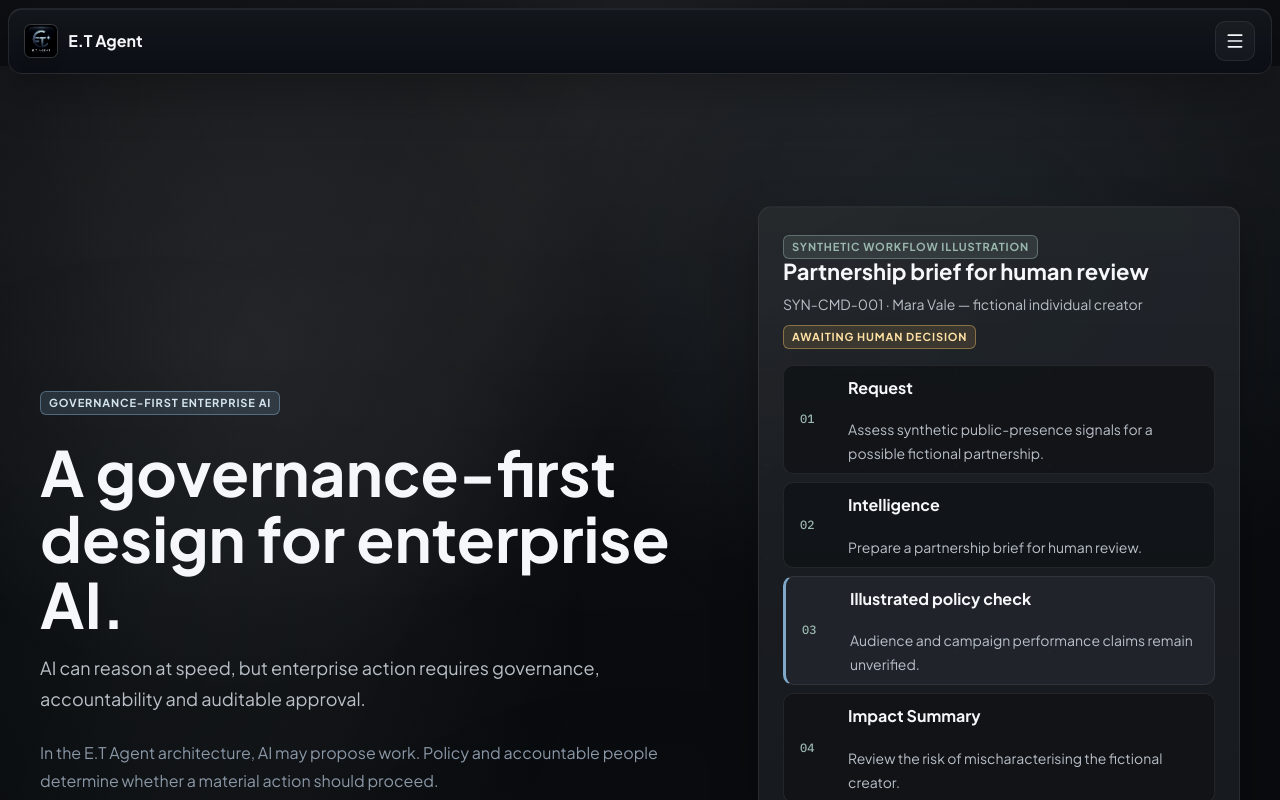
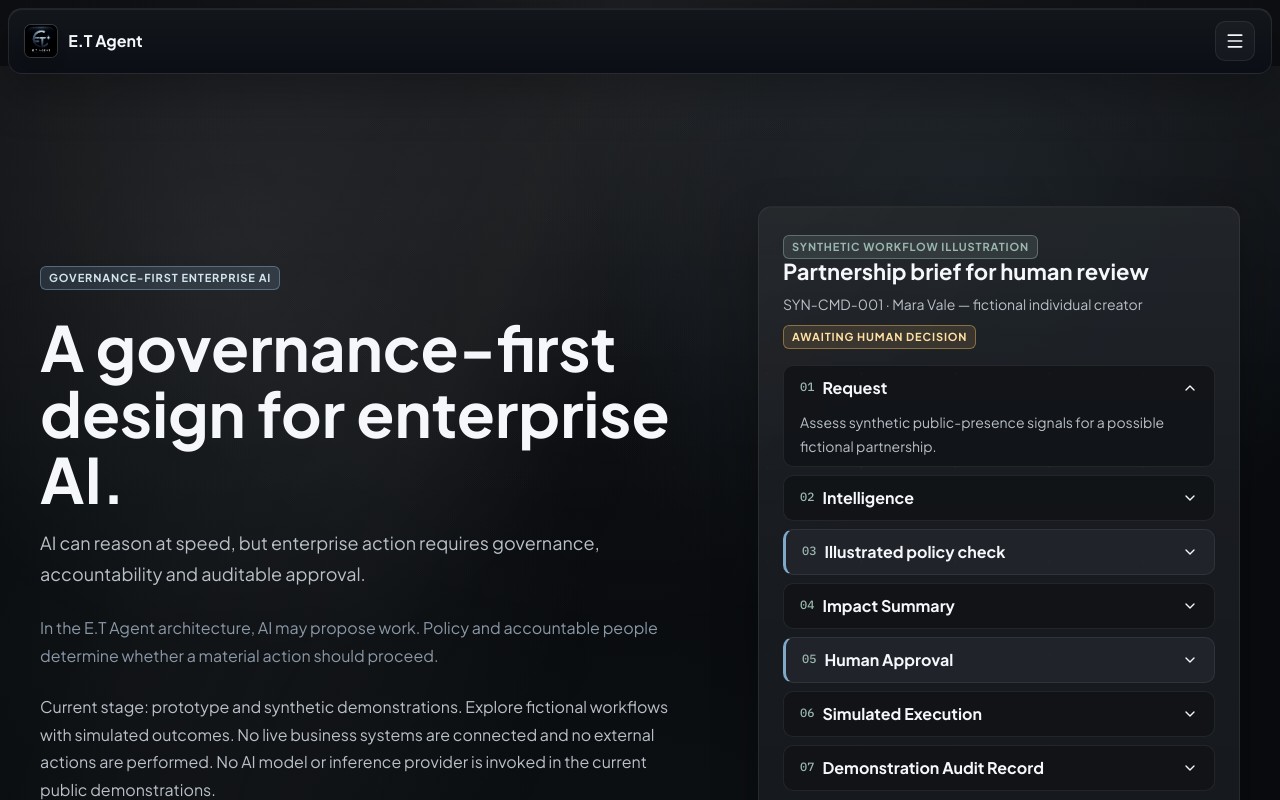
Before and after one commit to ermyg1/etagent-website, a React (Vite) app: page / in a window 1280 px wide. Shown: the top 800 px of the page. Built offline with nearby package versions, Linux system fonts and the light colour scheme.

Commit message:
feat: add interactive governance hero checkpoints

```diff
--- a/src/App.css
+++ b/src/App.css
@@ -504,11 +504,6 @@
 }
 
 .workflow-preview__item {
-  display: grid;
-  grid-template-columns: 48px minmax(0, 1fr);
-  align-items: center;
-  min-height: 52px;
-  padding: var(--space-sm) var(--space-md);
   border: 1px solid var(--color-border);
   border-radius: var(--radius-lg);
   background: color-mix(in srgb, var(--color-background-raised) 82%, transparent);
@@ -519,8 +514,31 @@
   background: var(--color-surface-elevated);
 }
 
+.workflow-preview__control {
+  display: grid;
+  grid-template-columns: auto minmax(0, 1fr) auto;
+  align-items: center;
+  gap: var(--space-sm);
+  width: 100%;
+  min-width: 44px;
+  min-height: 44px;
+  padding: var(--space-sm) var(--space-md);
+  border: 0;
+  border-radius: inherit;
+  background: transparent;
+  color: var(--color-text-strong);
+  text-align: start;
+}
+
+.workflow-preview__control:focus-visible {
+  outline: 3px solid var(--color-focus);
+  outline-offset: -3px;
+}
+
 .workflow-preview__detail {
   margin: 0;
+  padding: 0 var(--space-md) var(--space-sm);
+  overflow-wrap: anywhere;
   color: var(--color-text);
   font-size: var(--type-small);
   line-height: var(--line-body);
@@ -3217,12 +3235,6 @@
     padding: var(--space-lg);
   }
 
-  .workflow-preview__item {
-    grid-template-columns: 40px minmax(0, 1fr);
-    min-height: 48px;
-    padding-inline: var(--space-sm);
-  }
-
   .enterprise-trust__header {
     margin-bottom: var(--space-xl);
   }
--- a/src/App.tsx
+++ b/src/App.tsx
@@ -34,7 +34,7 @@ import { InteractiveGovernanceDemoPage } from './features/governance-demo'
 import { DeliveryExceptionDemoPage } from './features/delivery-exception-demo'
 import { FraudReimbursementDemoPage } from './features/fraud-reimbursement-demo'
 import { CommandCentreDemoPage } from './features/command-centre-demo'
-import { initialWorkItems } from './features/command-centre-demo/data'
+import { GovernanceCasePreview } from './features/command-centre-demo/components/GovernanceCasePreview'
 import { UseCasesPage } from './features/use-cases'
 import { followSectionLink } from './utils/scroll'
 
@@ -106,17 +106,6 @@ const notFoundMetadata: PageMetadata = {
   title: 'Page Not Found | E.T Agent',
   description: 'This page is unavailable. Return to the homepage or check document availability.',
 }
-
-const previewCase = initialWorkItems[0]
-const workflowPreview = [
-  { label: 'Request', detail: previewCase.request },
-  { label: 'Intelligence', detail: previewCase.recommendation },
-  { label: 'Illustrated policy check', detail: 'Audience and campaign performance claims remain unverified.', gate: true },
-  { label: 'Impact Summary', detail: 'Review the risk of mischaracterising the fictional creator.' },
-  { label: 'Human Approval', detail: previewCase.requiredDecision, gate: true },
-  { label: 'Simulated Execution' },
-  { label: 'Demonstration Audit Record' },
-]
 
 const enterpriseTrustPrinciples = [
   {
@@ -1790,40 +1779,7 @@ function App() {
             </div>
           </Stack>
 
-          <Card
-            aria-labelledby="workflow-preview-title"
-            className="workflow-preview"
-            id="governance-model"
-            tabIndex={-1}
-            variant="bordered"
-          >
-            <div className="workflow-preview__header">
-              <Badge variant="secondary">Synthetic workflow illustration</Badge>
-              <h2 className="type-heading-3" id="workflow-preview-title">
-                Partnership brief for human review
-              </h2>
-            </div>
-            <div className="workflow-preview__case">
-              <span>{previewCase.id} · {previewCase.subject}</span>
-              <Badge variant="warning">{previewCase.status}</Badge>
-            </div>
-            <ol className="workflow-preview__list" role="list">
-              {workflowPreview.map((step, index) => (
-                <li className="workflow-preview__item" data-gate={step.gate} key={step.label}>
-                  <span aria-hidden="true" className="workflow-preview__index">
-                    {String(index + 1).padStart(2, '0')}
-                  </span>
-                  <div>
-                    <span className="workflow-preview__label">{step.label}</span>
-                    {step.detail && <p className="workflow-preview__detail">{step.detail}</p>}
-                  </div>
-                </li>
-              ))}
-            </ol>
-            <p className="workflow-preview__note type-body">
-              The request is waiting for an authorised reviewer. No operational action has been taken. Even after approval, the demo only simulates preparing the brief.
-            </p>
-          </Card>
+          <GovernanceCasePreview />
         </div>
       </Section>
 
--- /dev/null
+++ b/src/features/command-centre-demo/components/GovernanceCasePreview.tsx
@@ -0,0 +1,121 @@
+import { useEffect, useLayoutEffect, useRef, useState } from 'react'
+import { ChevronDown, ChevronUp } from 'lucide-react'
+import { Badge } from '../../../components/Badge'
+import { Card } from '../../../components/Card'
+import { initialWorkItems, planV1 } from '../data'
+
+function getPreview() {
+  const item = initialWorkItems.find(({ id }) => id === 'SYN-CMD-001')
+  const evidence = item?.policies.find(({ code }) => code === 'EVID-01')
+  const outreach = item?.policies.find(({ code }) => code === 'OUTR-01')
+  if (!item || !evidence?.result || !outreach?.result || planV1?.workItemId !== item.id ||
+      !planV1.reference || !planV1.policyReference || !planV1.impactReference ||
+      planV1.impactReference !== item.impact.reference) return null
+
+  const steps = [
+    { id: 'request', label: 'Request', detail: item.request },
+    { id: 'intelligence', label: 'Intelligence', detail: <>Pre-authored advisory recommendation. {item.recommendation}</> },
+    { id: 'policy', label: 'Illustrated policy check', gate: true, detail: <>
+      <p>{item.impact.evidenceGaps}</p>
+      <p>{evidence.code} · {evidence.result}. {evidence.explanation}</p>
+      <p>{outreach.code} · {outreach.result}. {outreach.explanation}</p>
+    </> },
+    { id: 'impact', label: 'Impact Summary', detail: <>
+      <p>{item.impact.proposedAction}</p>
+      <p>{item.impact.reputationalImpact}</p>
+      <p>External systems affected — {item.impact.externalSystemsAffected}</p>
+    </> },
+    { id: 'human', label: 'Human Approval', gate: true, detail: <>
+      {item.requiredDecision} Open the Command Centre to approve, decline or request more evidence with a written rationale.
+    </> },
+    { id: 'execution', label: 'Simulated Execution', detail: <>
+      Preparation is pending human review. {item.impact.willNotHappen}
+    </> },
+    { id: 'record', label: 'Demonstration Audit Record', detail: <>
+      <strong>Sample record layout</strong>
+      <dl>
+        <dt>Case</dt><dd>{item.id}</dd>
+        <dt>Plan v1</dt><dd>{planV1.reference}</dd>
+        <dt>Impact reference</dt><dd>{item.impact.reference}</dd>
+        <dt>Human decision</dt><dd>{item.status}</dd>
+        <dt>Rationale</dt><dd>Awaiting human decision</dd>
+        <dt>Simulated outcome</dt><dd>Awaiting human decision</dd>
+      </dl>
+    </> },
+  ]
+  return { item, steps }
+}
+
+const preview = getPreview()
+
+// Native focus scrolling can leave a button inside the viewport but behind the sticky header.
+function revealCheckpoint(button: HTMLButtonElement) {
+  if (!button.matches(':focus-visible')) return
+  const headerBottom = document.querySelector('.site-header')?.getBoundingClientRect().bottom ?? 0
+  const { top, bottom, height } = button.getBoundingClientRect()
+  const style = getComputedStyle(button)
+  const outlineExtent = Math.max(0, parseFloat(style.outlineWidth) + parseFloat(style.outlineOffset))
+  const viewportBottom = document.documentElement.clientHeight
+  const availableInset = Math.max(0, (viewportBottom - headerBottom - height) / 2)
+  const inset = Math.min(12 + outlineExtent, availableInset)
+  if (top < headerBottom + inset) {
+    window.scrollBy({ top: Math.floor(top - headerBottom - inset), behavior: 'instant' })
+  } else if (bottom > viewportBottom - inset) {
+    window.scrollBy({ top: Math.ceil(bottom - viewportBottom + inset), behavior: 'instant' })
+  }
+}
+
+export function GovernanceCasePreview() {
+  const [selected, setSelected] = useState('request')
+  const listRef = useRef<HTMLOListElement>(null)
+
+  useEffect(() => {
+    // The initial HTML has no fragment target until React mounts this card.
+    if (window.location.hash === '#governance-model') {
+      document.getElementById('governance-model')?.scrollIntoView({ block: 'start', behavior: 'instant' })
+    }
+  }, [])
+
+  useLayoutEffect(() => {
+    // Closing the previous detail can move the focused button after activation.
+    const button = document.activeElement
+    if (button instanceof HTMLButtonElement && listRef.current?.contains(button)) revealCheckpoint(button)
+  }, [selected])
+
+  return (
+    <Card aria-labelledby="workflow-preview-title" className="workflow-preview"
+      id="governance-model" tabIndex={-1} variant="bordered">
+      <div className="workflow-preview__header">
+        <Badge variant="secondary">Synthetic workflow illustration</Badge>
+        <h2 className="type-heading-3" id="workflow-preview-title">Partnership brief for human review</h2>
+      </div>
+      {preview ? <>
+        <div className="workflow-preview__case">
+          <span>{preview.item.id} · {preview.item.subject}</span>
+          <Badge variant="warning">{preview.item.status}</Badge>
+        </div>
+        <ol className="workflow-preview__list" ref={listRef} role="list">
+          {preview.steps.map((step, index) => {
+            const expanded = selected === step.id
+            const panelId = 'workflow-preview-' + step.id
+            const Indicator = expanded ? ChevronUp : ChevronDown
+            return (
+              <li className="workflow-preview__item" data-gate={step.gate} key={step.id}>
+                <button aria-controls={panelId} aria-expanded={expanded} className="workflow-preview__control"
+                  onFocus={event => revealCheckpoint(event.currentTarget)} onClick={() => setSelected(step.id)} type="button">
+                  <span aria-hidden="true" className="workflow-preview__index">{String(index + 1).padStart(2, '0')}</span>
+                  <span className="workflow-preview__label">{step.label}</span>
+                  <Indicator aria-hidden="true" size={16} />
+                </button>
+                <div className="workflow-preview__detail" hidden={!expanded} id={panelId}>{step.detail}</div>
+              </li>
+            )
+          })}
+        </ol>
+        <p className="workflow-preview__note type-body">
+          The request is waiting for an authorised reviewer. No operational action has been taken. Even after approval, the demo only simulates preparing the brief.
+        </p>
+      </> : <p className="type-body">This workflow example is unavailable.</p>}
+    </Card>
+  )
+}
```
Also changed, not shown: 2 other files (tests, documents, lock files or other folders).
